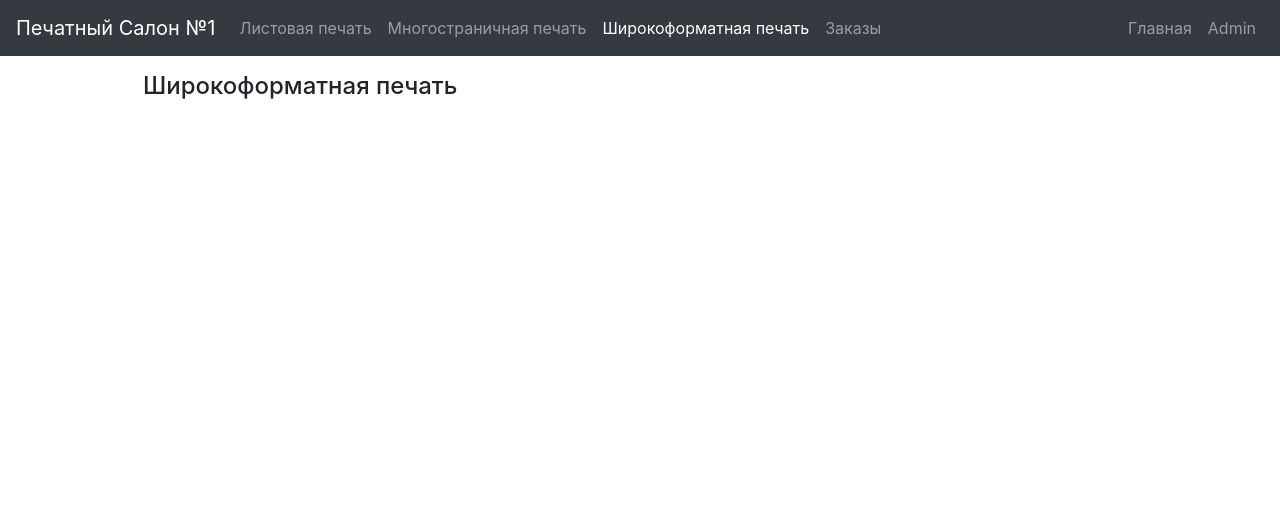
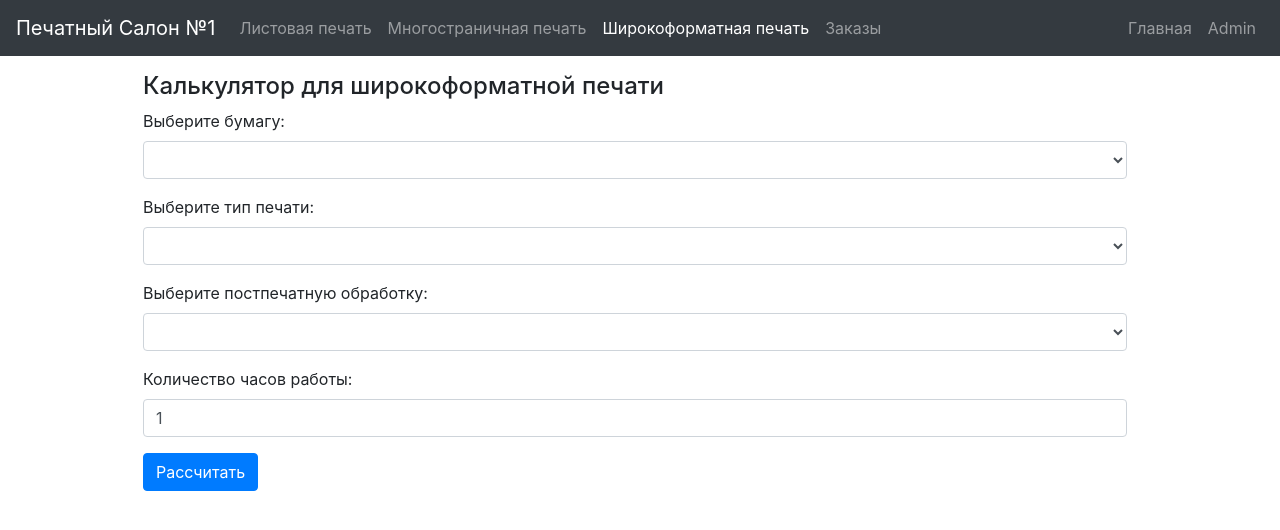
Before and after one commit to Akkormsk/psodin, a Flask app: page /wide_format_printing in a window 1280 px wide. Shown: the top 530 px of the page. Run offline with Flask 3, Linux system fonts and the light colour scheme; lists and menus that the app fills with data are empty; some libraries are stand-ins or nearby versions.

Commit message:
Добавление широкоформатного калька

```diff
--- a/app.py
+++ b/app.py
@@ -46,7 +46,6 @@ def sheet_printing():
     # Проверка содержимого таблицы PaperType
     paper_types = db.session.execute(text("SELECT * FROM paper_type")).fetchall()
     print("Direct SQL Query Result:", paper_types)
-
 
     if request.method == 'POST':
 
@@ -227,6 +226,36 @@ def show_orders():
     return render_template('Calculator/orders.html', orders=orders)
 
 
+@app.route('/wide_format_printing', methods=['GET', 'POST'])
+def calculate_wide_format():
+    if request.method == 'POST':
+        # Получаем данные из формы
+        paper_id = request.form.get('paper_type')
+        print_id = request.form.get('print_type')
+        process_id = request.form.get('post_processing')
+        hours = int(request.form.get('hours'))
+
+        # Получаем информацию из базы данных
+        paper = PaperTypeLarge.query.get(paper_id)
+        print_type = PrintTypeLarge.query.get(print_id)
+        post_processing = PostPrintProcessingLarge.query.get(process_id)
+
+        # Рассчитываем стоимость
+        total_cost = (paper.price_per_unit + print_type.price_per_unit_canon + post_processing.price_per_unit) * hours
+
+        # Отображаем результат
+        flash(f'Итоговая стоимость: {total_cost} руб.', 'success')
+        return redirect(url_for('calculate_wide_format'))
+
+    # Загружаем данные для формы
+    papers = PaperTypeLarge.query.all()
+    print_types = PrintTypeLarge.query.all()
+    post_processings = PostPrintProcessingLarge.query.all()
+
+    return render_template('wide_format_printing.html', papers=papers, print_types=print_types,
+                           post_processings=post_processings)
+
+
 if __name__ == '__main__':
     with app.app_context():
         app.run(host="0.0.0.0", port=5000)
--- a/models.py
+++ b/models.py
@@ -11,6 +11,7 @@ class PaperType(db.Model):
 
 
 class PaperTypeLarge(db.Model):
+    __tablename__ = 'paper_type_large'
     id = db.Column(db.Integer, primary_key=True, autoincrement=True)
     name = db.Column(db.String(100), nullable=False)
     price_per_unit = db.Column(db.Float, nullable=False)
@@ -24,6 +25,7 @@ class PrintType(db.Model):
 
 
 class PrintTypeLarge(db.Model):
+    __tablename__ = 'print_type_large'
     id = db.Column(db.Integer, primary_key=True, autoincrement=True)
     name = db.Column(db.String(100), nullable=False)
     price_per_unit_canon = db.Column(db.Float, nullable=False)
@@ -36,6 +38,7 @@ class PostPrintProcessing(db.Model):
 
 
 class PostPrintProcessingLarge(db.Model):
+    __tablename__ = 'post_print_processing_large'
     id = db.Column(db.Integer, primary_key=True, autoincrement=True)
     name = db.Column(db.String(100), nullable=False)
     price_per_unit = db.Column(db.Float, nullable=False)
--- a/templates/Calculator/wide_format_printing.html
+++ b/templates/Calculator/wide_format_printing.html
@@ -1,6 +1,36 @@
 {% extends 'Calculator/calculator.html' %}
 
 {% block content %}
-<h2>Широкоформатная печать</h2>
-<!-- Ваш контент для широкоформатной печати -->
+<h2>Калькулятор для широкоформатной печати</h2>
+<form method="post" action="{{ url_for('calculate_wide_format') }}">
+    <div class="form-group">
+        <label for="paper_type">Выберите бумагу:</label>
+        <select class="form-control" id="paper_type" name="paper_type">
+            {% for paper in papers %}
+            <option value="{{ paper.id }}">{{ paper.name }} - {{ paper.price }} руб/м²</option>
+            {% endfor %}
+        </select>
+    </div>
+    <div class="form-group">
+        <label for="print_type">Выберите тип печати:</label>
+        <select class="form-control" id="print_type" name="print_type">
+            {% for print in print_types %}
+            <option value="{{ print.id }}">{{ print.name }} - {{ print.price }} руб/м²</option>
+            {% endfor %}
+        </select>
+    </div>
+    <div class="form-group">
+        <label for="post_processing">Выберите постпечатную обработку:</label>
+        <select class="form-control" id="post_processing" name="post_processing">
+            {% for process in post_processings %}
+            <option value="{{ process.id }}">{{ process.name }} - {{ process.price }} руб/м²</option>
+            {% endfor %}
+        </select>
+    </div>
+    <div class="form-group">
+        <label for="hours">Количество часов работы:</label>
+        <input type="number" class="form-control" id="hours" name="hours" min="1" value="1">
+    </div>
+    <button type="submit" class="btn btn-primary">Рассчитать</button>
+</form>
 {% endblock %}
```
